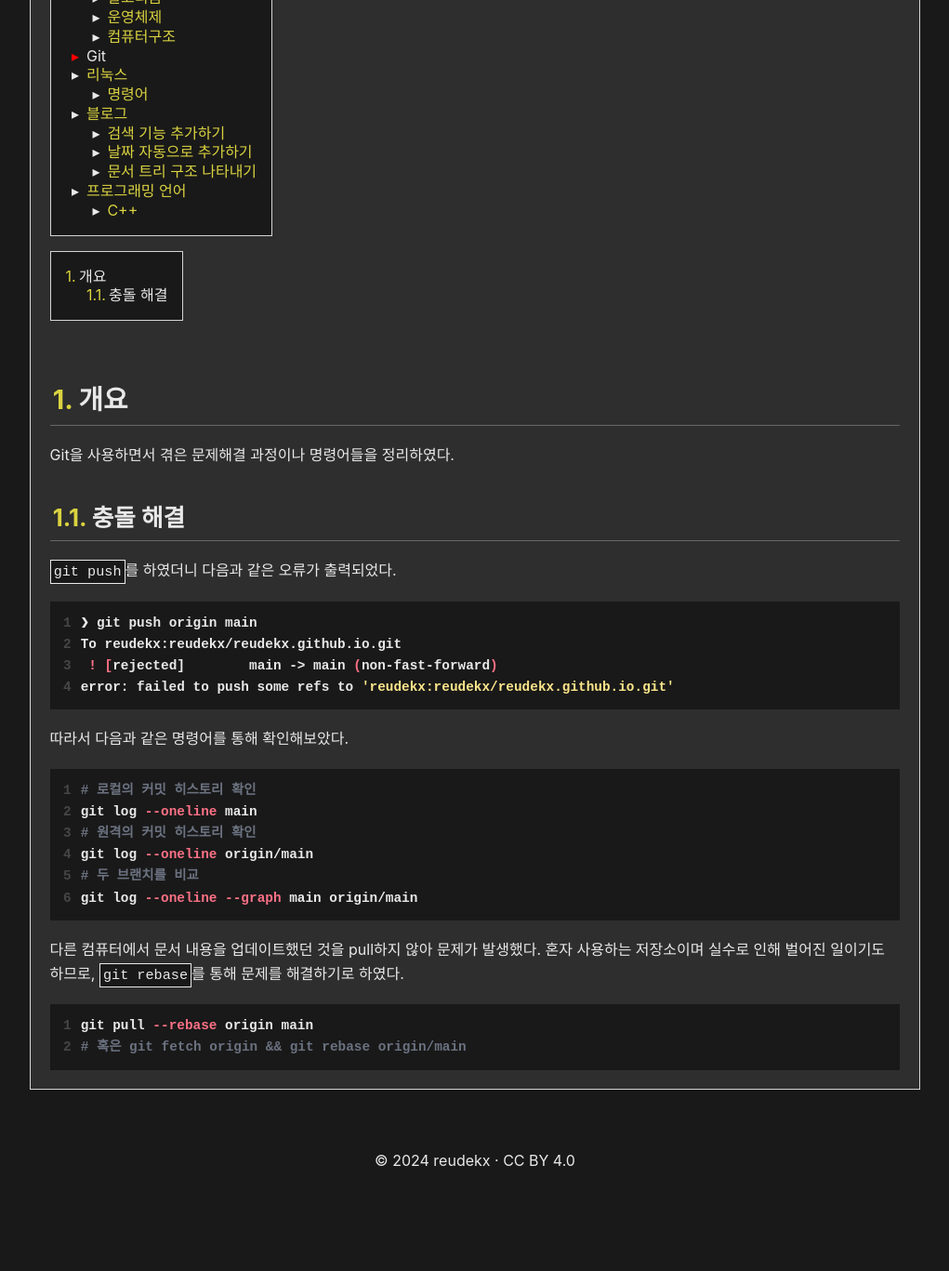
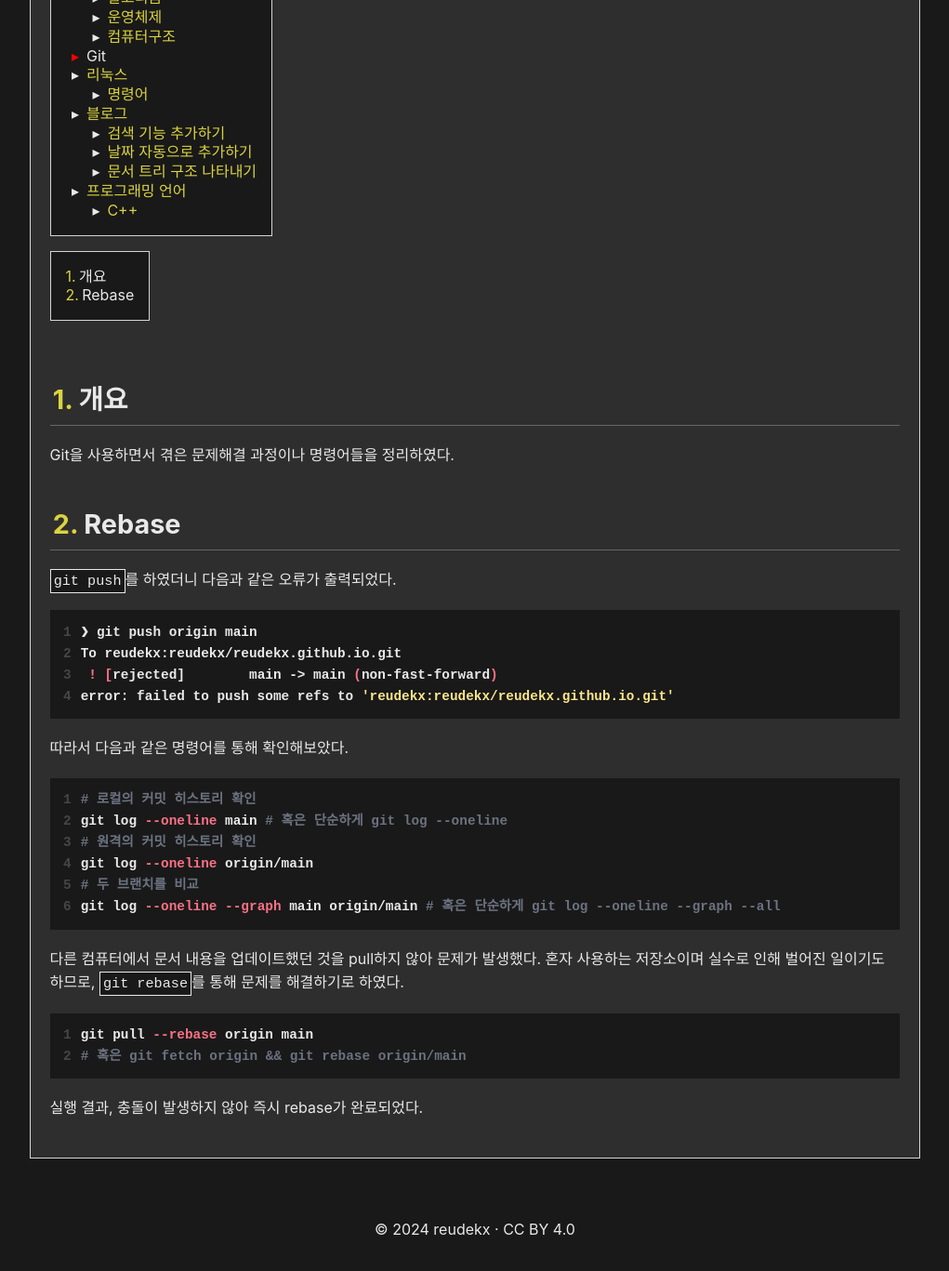
Before and after one commit to reudekx/reudekx.github.io, a Jekyll site: the page built from _docs/docs/Git.md, in a window 1280 px wide and 1400 px high, scrolled down 455 px. Shown: the top 1367 px of the window at 93% size, without its empty margins (129-1150 px from the left). Built offline with Jekyll 4.4.1, drawn with Linux system fonts in a browser that asks for light colours; before the commit the page ends 1781 px from its top, so only the background shows below that.

Commit message:
docs: Git 문서 업데이트

````diff
--- a/_docs/docs/Git.md
+++ b/_docs/docs/Git.md
@@ -10,7 +10,7 @@ copyright: © 2024 reudekx · CC BY 4.0
 
 Git을 사용하면서 겪은 문제해결 과정이나 명령어들을 정리하였다.
 
-### 충돌 해결
+## Rebase
 
 `git push`를 하였더니 다음과 같은 오류가 출력되었다.
 
@@ -24,11 +24,11 @@ error: failed to push some refs to 'reudekx:reudekx/reudekx.github.io.git'
 
 ```bash
 # 로컬의 커밋 히스토리 확인
-git log --oneline main
+git log --oneline main # 혹은 단순하게 git log --oneline
 # 원격의 커밋 히스토리 확인
 git log --oneline origin/main
 # 두 브랜치를 비교
-git log --oneline --graph main origin/main
+git log --oneline --graph main origin/main # 혹은 단순하게 git log --oneline --graph --all
 ```
 다른 컴퓨터에서 문서 내용을 업데이트했던 것을 pull하지 않아 문제가 발생했다.
 혼자 사용하는 저장소이며 실수로 인해 벌어진 일이기도 하므로,
@@ -38,3 +38,5 @@ git log --oneline --graph main origin/main
 git pull --rebase origin main
 # 혹은 git fetch origin && git rebase origin/main
 ```
+
+실행 결과, 충돌이 발생하지 않아 즉시 rebase가 완료되었다.
````
